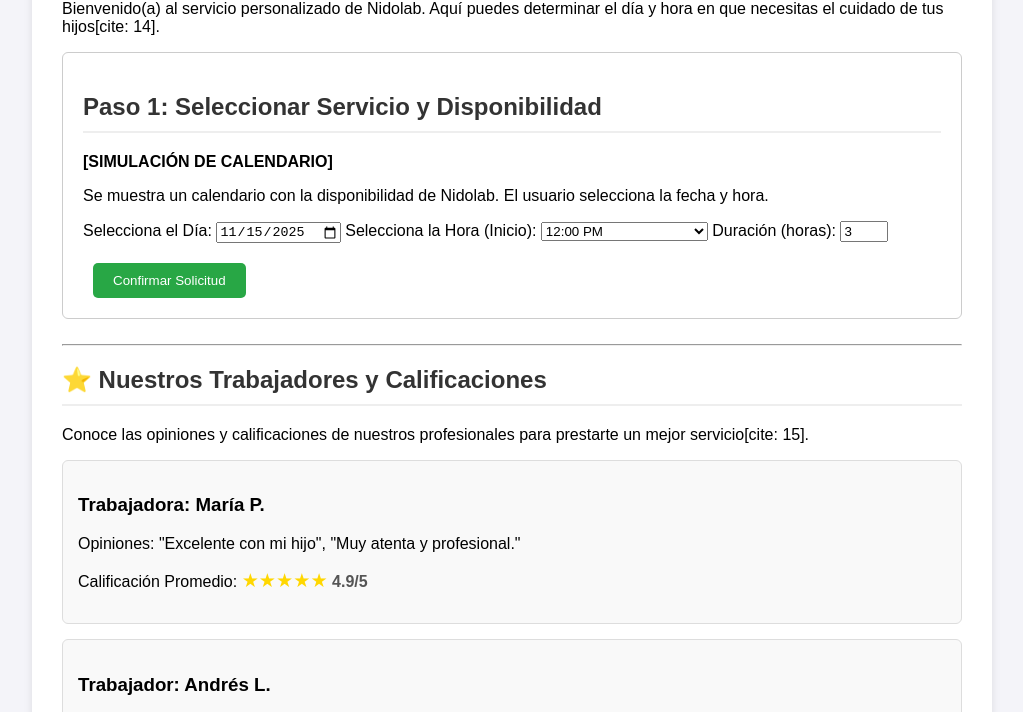
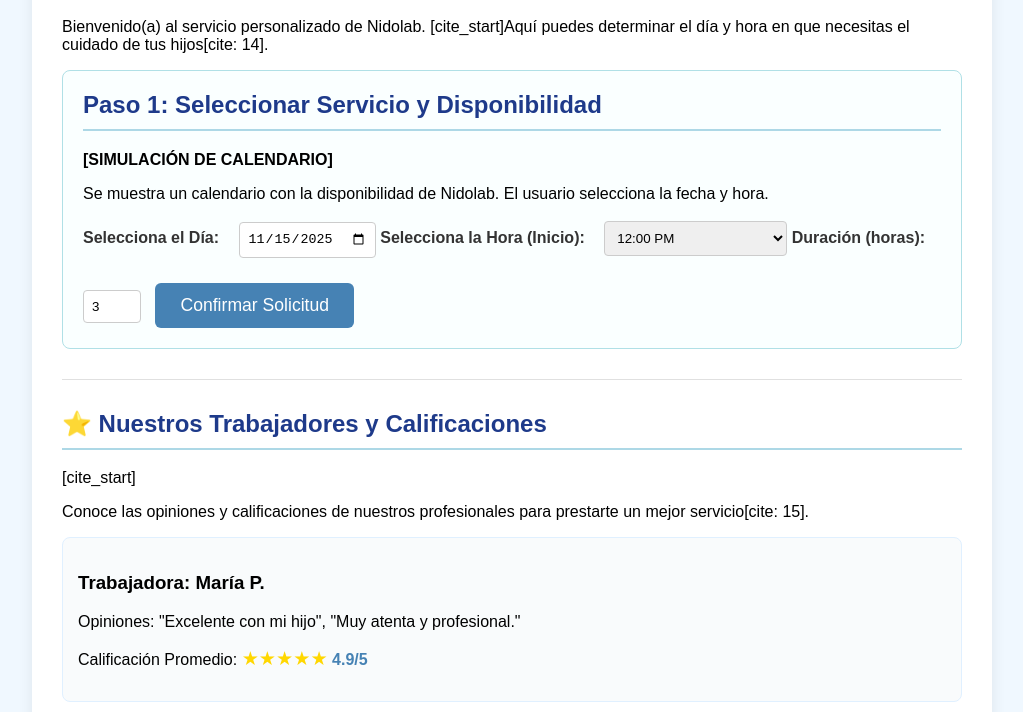
Before and after one commit to majoanaiz/calendario, a plain HTML site: page index.html in a window 1280 px wide. Shown: the part 143-855 px from the top of the page, without its empty margins (128-1151 px from the left). Drawn offline with Linux system fonts and the light colour scheme.

Commit message:
Update index.html

```diff
--- a/index.html
+++ b/index.html
@@ -5,37 +5,54 @@
     <meta name="viewport" content="width=device-width, initial-scale=1.0">
     <title>Nidolab - Agendamiento y Calificaciones</title>
     <style>
-        /* Estilos básicos para hacer el mockup legible */
+        /* Estilos actualizados para un look profesional en azul y blanco */
         body {
             font-family: Arial, sans-serif;
-            margin: 20px;
-            background-color: #f4f4f9;
+            margin: 0;
+            padding: 20px;
+            /* Fondo azul muy claro */
+            background-color: #f0f8ff;
         }
         .container {
             max-width: 900px;
-            margin: auto;
+            margin: 40px auto;
             background: white;
             padding: 30px;
-            border-radius: 8px;
-            box-shadow: 0 4px 8px rgba(0,0,0,0.1);
+            border-radius: 12px;
+            /* Sombra sutil y profesional */
+            box-shadow: 0 6px 15px rgba(0, 0, 0, 0.08);
         }
         h1, h2 {
-            color: #333;
-            border-bottom: 2px solid #eee;
+            color: #1e3a8a; /* Azul oscuro para títulos */
+            border-bottom: 2px solid #add8e6; /* Línea separadora azul claro */
             padding-bottom: 10px;
+            margin-top: 0;
         }
         .calendar-section {
+            border: 1px solid #b0e0e6; /* Borde azul pálido */
+            padding: 20px;
+            margin-bottom: 30px;
+            border-radius: 8px;
+            background-color: #faffff; /* Fondo ligeramente fuera de blanco */
+        }
+        label {
+            font-weight: bold;
+            display: inline-block;
+            margin-top: 10px;
+            margin-right: 15px;
+            color: #333;
+        }
+        input[type="date"], select, input[type="number"] {
+            padding: 8px;
             border: 1px solid #ccc;
-            padding: 20px;
-            margin-bottom: 25px;
-            border-radius: 6px;
+            border-radius: 4px;
         }
         .worker-card {
-            border: 1px solid #ddd;
+            border: 1px solid #e0f0ff; /* Borde muy sutil */
             padding: 15px;
             margin-bottom: 15px;
-            border-radius: 6px;
-            background-color: #f9f9f9;
+            border-radius: 8px;
+            background-color: #f9fbfc; /* Fondo limpio */
         }
         .rating {
             color: gold;
@@ -43,18 +60,29 @@
         }
         .rating-num {
             font-weight: bold;
-            color: #555;
+            color: #4682b4; /* Número de calificación en tono azul */
         }
         .btn-success {
-            background-color: #28a745;
+            background-color: #4682b4; /* Azul profesional para el botón */
             color: white;
-            padding: 10px 20px;
+            padding: 12px 25px;
             border: none;
-            border-radius: 5px;
+            border-radius: 6px;
             cursor: pointer;
             text-decoration: none;
             display: inline-block;
-            margin-top: 20px;
+            margin-top: 25px;
+            font-size: 1.1em;
+            transition: background-color 0.3s;
+        }
+        .btn-success:hover {
+            background-color: #36658f;
+        }
+        hr {
+            border: 0;
+            height: 1px;
+            background-color: #e0e0e0;
+            margin: 30px 0;
         }
     </style>
 </head>
@@ -62,7 +90,7 @@
 
     <div class="container">
         <h1>🗓️ Plataforma de Agendamiento Nidolab</h1>
-        <p>Bienvenido(a) al servicio personalizado de Nidolab. Aquí puedes determinar el día y hora en que necesitas el cuidado de tus hijos[cite: 14].</p>
+        <p>Bienvenido(a) al servicio personalizado de Nidolab. [cite_start]Aquí puedes determinar el día y hora en que necesitas el cuidado de tus hijos[cite: 14].</p>
 
         <div class="calendar-section">
             <h2>Paso 1: Seleccionar Servicio y Disponibilidad</h2>
@@ -89,7 +117,7 @@
         <hr>
 
         <h2>⭐ Nuestros Trabajadores y Calificaciones</h2>
-        <p>Conoce las opiniones y calificaciones de nuestros profesionales para prestarte un mejor servicio[cite: 15].</p>
+        [cite_start]<p>Conoce las opiniones y calificaciones de nuestros profesionales para prestarte un mejor servicio[cite: 15].</p>
 
         <div class="worker-card">
             <h3>Trabajadora: María P.</h3>
@@ -107,10 +135,10 @@
 
         <div style="text-align: center; padding-top: 20px;">
             <h2>✅ Encuesta de Satisfacción</h2>
-            <p>Luego de utilizar la plataforma y el servicio, le invitamos a responder nuestra encuesta para medir su satisfacción[cite: 16].</p>
+            [cite_start]<p>Luego de utilizar la plataforma y el servicio, le invitamos a responder nuestra encuesta para medir su satisfacción[cite: 16].</p>
 
-            <a href="URL_DE_LA_ENCUESTA_REAL" class="btn-success">Responder Encuesta de Satisfacción</a>
-            <p style="margin-top: 10px; font-size: 0.9em; color: #777;">(Este paso valida si percibe un beneficio adicional con el servicio prestado [cite: 20]).</p>
+            <a href="https://docs.google.com/forms/d/e/1FAIpQLSe0DKX699_if43VeH6dQH0wHQrAsuhcu-3Gh3mVuGSQBk_JmA/viewform?usp=dialog" class="btn-success">Responder Encuesta de Satisfacción</a>
+            [cite_start]<p style="margin-top: 15px; font-size: 0.9em; color: #777;">(Este paso valida si percibe un beneficio adicional con el servicio prestado [cite: 20]).</p>
         </div>
 
     </div>
```
